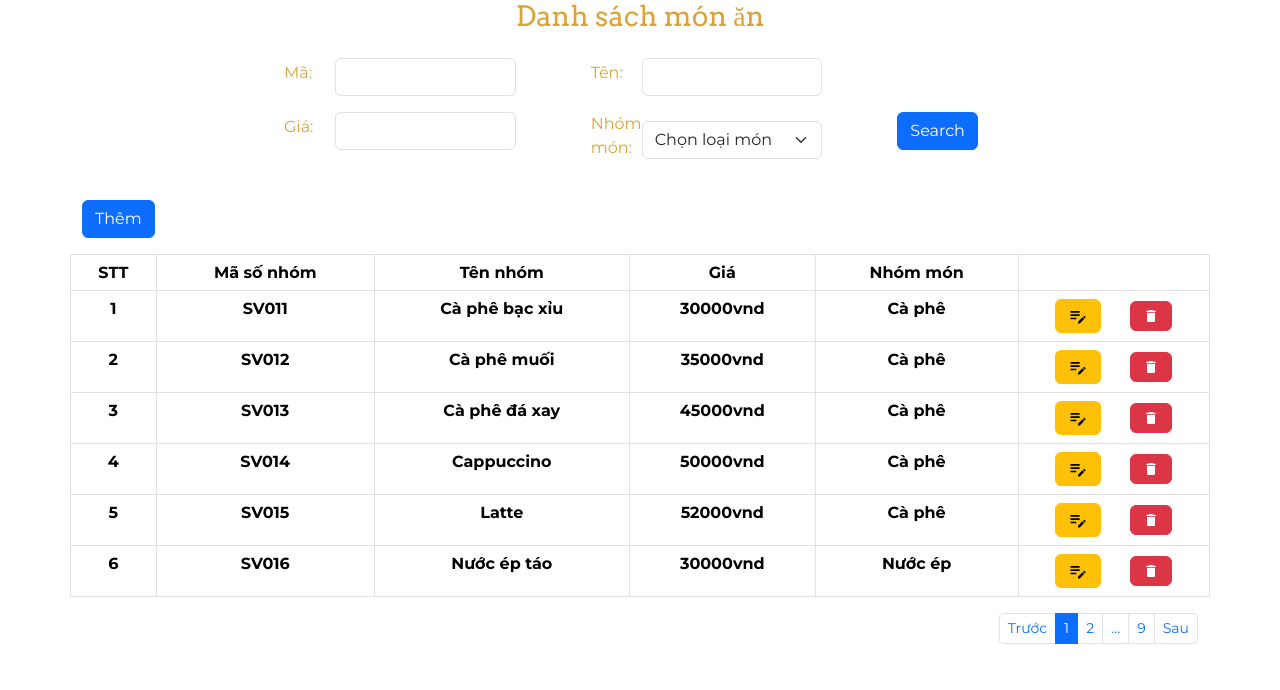
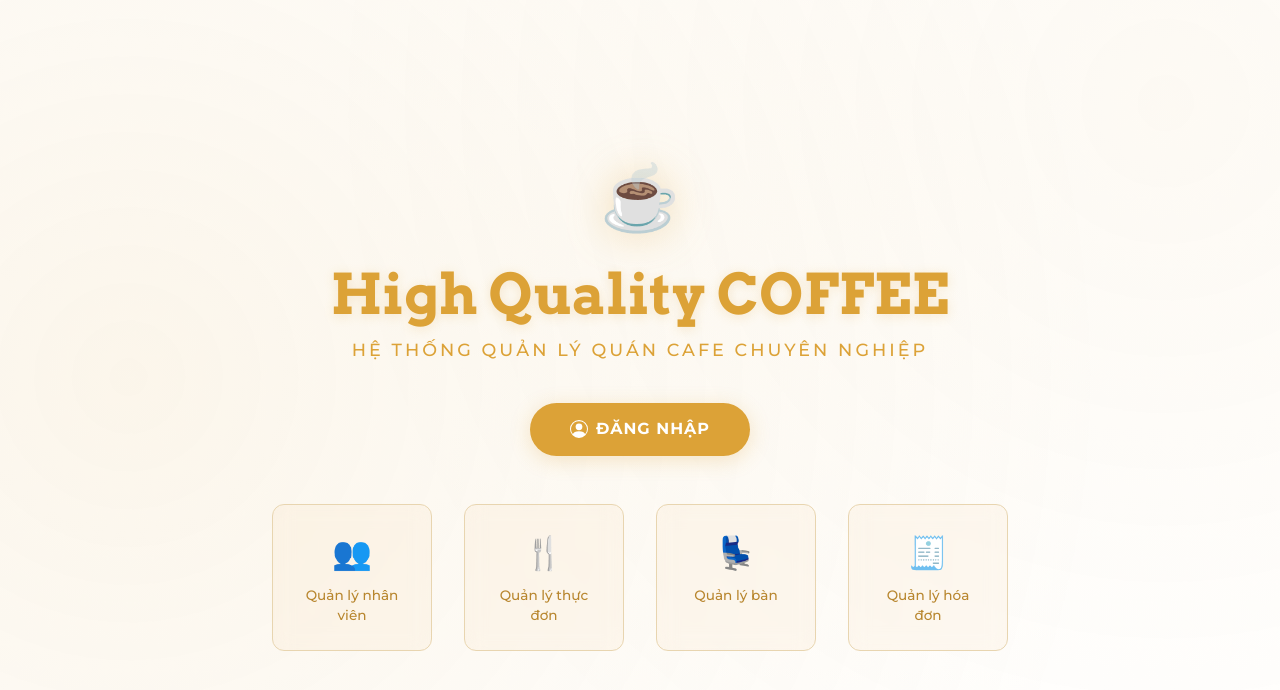
Before and after one commit to anhaylientuc/codegym_duan1, a React (Vite) app: page / in a window 1280 px wide. Shown: the top 690 px of the page. Built offline with nearby package versions, Linux system fonts and the light colour scheme; data requests are answered from the project's data file.

Commit message:
fix lai trong main

```diff
--- a/src/main.jsx
+++ b/src/main.jsx
@@ -22,12 +22,8 @@ import CustomForm from "./staff/components/custom/CustomForm.jsx";
 
 createRoot(document.getElementById("root")).render(
   <StrictMode>
-    {/* <BrowserRouter>
+    <BrowserRouter>
       <App/>
-    </BrowserRouter> */}
-    <ModalFoodProvider>
-      <FoodManagementComponent />
-      {/* <CustomForm fields={[{label:'ma',value:'id'},{label:'ten',value:'name'}]}/> */}
-    </ModalFoodProvider>
+    </BrowserRouter>
   </StrictMode>,
 );
```
